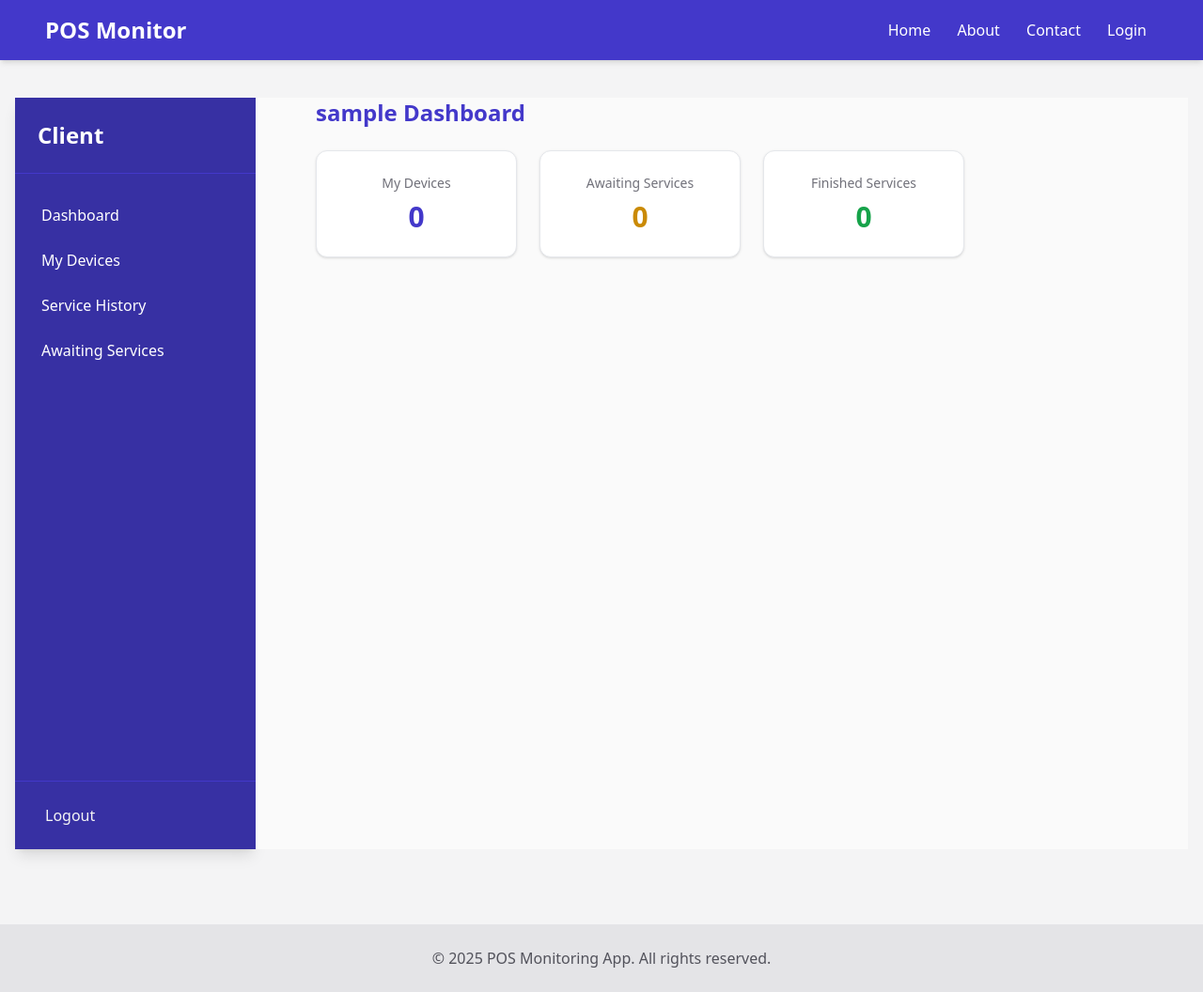
After one commit to KadricAl/Django-Full-Lite, a Django app: page /client/dashboard/ in a window 1280 px wide. The commit adds this page. Shown: the whole page at 94% size. Run offline with Django 5.2, Linux system fonts and the light colour scheme; the visitor is signed in with stand-in values (Sample User, id 1); data that the repository does not hold is empty; some libraries are stand-ins or nearby versions.

Commit message:
Update and edit

```diff
--- a/devices/forms.py
+++ b/devices/forms.py
@@ -21,4 +21,4 @@ class DeviceForm(forms.ModelForm):
 
     def __init__(self, *args, **kwargs):
         super().__init__(*args, **kwargs)
-        self.fields['user'].queryset = CustomUser.objects.filter(role='technician')
+        self.fields['user'].queryset = CustomUser.objects.filter(role='client')
--- a/devices/views.py
+++ b/devices/views.py
@@ -10,9 +10,7 @@ def add_device(request):
     if request.method == 'POST':
         form = DeviceForm(request.POST)
         if form.is_valid():
-            device = form.save(commit=False)
-            device.user = request.user
-            device.save()
+            device = form.save()
             messages.success(request, 'Device added succesfuly.')
             return redirect('technician_all_devices')
     else:
--- a/services/urls.py
+++ b/services/urls.py
@@ -4,5 +4,6 @@ from . import views
 urlpatterns = [
     path('mark-completed/<int:pk>/', views.mark_completed, name='mark_completed'),
     path('mark-uncompleted/<int:pk>/', views.mark_uncompleted, name='mark_uncompleted'),
+    path('client/request-service/<int:device_id>/', views.request_service, name='client_request_service'),
 
 ]
--- a/users/models.py
+++ b/users/models.py
@@ -13,5 +13,6 @@ class CustomUser(AbstractUser):
     address = models.CharField(max_length=150, blank=True)
     city = models.CharField(max_length=50, blank=True)
 
+
     def __str__(self):
         return f'{self.username} - {self.city}'
--- /dev/null
+++ b/users/templates/users/client_dashboard.html
@@ -0,0 +1,28 @@
+{% extends 'home/base.html' %}
+{% load static %}
+
+{% block content %}
+<div class="flex">
+    {% include 'users/client_sidebar.html' %}
+
+      <div class="flex-1 pl-16 bg-zinc-50 min-h-screen">
+    <h1 class="text-2xl font-bold mb-6 text-indigo-700">{{ request.user.username }} Dashboard</h1>
+
+    <div class="grid grid-cols-1 sm:grid-cols-2 lg:grid-cols-4 gap-6">
+
+      <div class="bg-white p-6 rounded-xl shadow text-center border">
+        <h2 class="text-sm text-zinc-500 mb-2">My Devices</h2>
+        <p class="text-3xl font-semibold text-indigo-700">{{ my_devices }}</p>
+      </div>
+      <div class="bg-white p-6 rounded-xl shadow text-center border">
+        <h2 class="text-sm text-zinc-500 mb-2">Awaiting Services</h2>
+        <p class="text-3xl font-semibold text-yellow-600">{{ awaiting_services }}</p>
+      </div>
+      <div class="bg-white p-6 rounded-xl shadow text-center border">
+        <h2 class="text-sm text-zinc-500 mb-2">Finished Services</h2>
+        <p class="text-3xl font-semibold text-green-600">{{ finished_services }}</p>
+      </div>
+    </div>
+  </div>
+</div>
+{% endblock %}
--- a/users/templates/users/client_sidebar.html
+++ b/users/templates/users/client_sidebar.html
@@ -5,15 +5,15 @@
   </div>
   <nav class="flex-1 px-4 py-6 space-y-2">
     <a href="{% url 'client_dashboard' %}" class="block px-3 py-2 rounded hover:bg-indigo-700">Dashboard</a>
-    <a href="{% url 'client_devices' %}" class="block px-3 py-2 rounded hover:bg-indigo-700">My Devices</a>
-    <a href="{% url 'client_services' %}" class="block px-3 py-2 rounded hover:bg-indigo-700">My Services</a>
-    <a href="{% url 'request_service' %}" class="block px-3 py-2 rounded hover:bg-indigo-700">Request Service</a>
+    <a href="{% url 'client_my_devices' %}" class="block px-3 py-2 rounded hover:bg-indigo-700">My Devices</a>
+    <a href="#" class="block px-3 py-2 rounded hover:bg-indigo-700">Service History</a>
+    <a href="#" class="block px-3 py-2 rounded hover:bg-indigo-700">Awaiting Services</a>
   </nav>
   <div class="p-4 border-t border-indigo-700">
     <form method="POST" action="{% url 'logout' %}">
     {% csrf_token %}
-        <button type="submit" class="text-left w-full px-4 py-2 text-zinc-700 hover:bg-indigo-100">
-        Logout
+        <button type="submit" class="text-left w-full px-4 py-2 text-zinc-100 hover:bg-indigo-100 hover:text-zinc-900">
+          Logout
         </button>
     </form>
   </div>
--- a/users/urls.py
+++ b/users/urls.py
@@ -6,4 +6,6 @@ urlpatterns = [
     path('technician/all-devices/', views.technician_all_devices, name='technician_all_devices'),
     path('technician/all-requests/', views.technician_all_requests, name='technician_all_requests'),
     path('technician/all-services/', views.technician_all_services, name='technician_all_services'),
+    path('client/dashboard/', views.client_dashboard, name='client_dashboard'),
+    path('client/my_devices/', views.client_my_devices, name='client_my_devices'),
 ]
--- a/users/views.py
+++ b/users/views.py
@@ -43,3 +43,30 @@ def technician_all_services(request):
     all_services = Service.objects.filter(status='finished').order_by('-end_date')
 
     return render(request, 'users/tech_all_services.html', {'all_services': all_services} )
+
+
+@login_required
+def client_dashboard(request):
+    user = request.user
+
+    my_devices = Device.objects.filter(user=user).count()
+    awaiting_services = Service.objects.filter(user=user, status='pending').count()
+    finished_services = Service.objects.filter(user=user, status='finished').count()
+
+
+    context = {
+        'my_devices': my_devices,
+        'awaiting_services': awaiting_services,
+        'finished_services': finished_services,
+    }
+
+    return render(request, 'users/client_dashboard.html', context)
+
+
+@login_required
+def client_my_devices(request):
+    user = request.user
+
+    devices = Device.objects.filter(user=user).order_by('-installation_date')
+
+    return render(request, 'users/client_my_devices.html', {'devices': devices} )
```
Also changed, not shown: home/views.py (+5 -4 lines), services/forms.py (+13 -0 lines), services/templates/services/client_request_service.html (added, +40 -0 lines), services/views.py (+27 -1 lines), users/admin.py (+17 -1 lines), users/templates/users/client_my_devices.html (added, +51 -0 lines).
